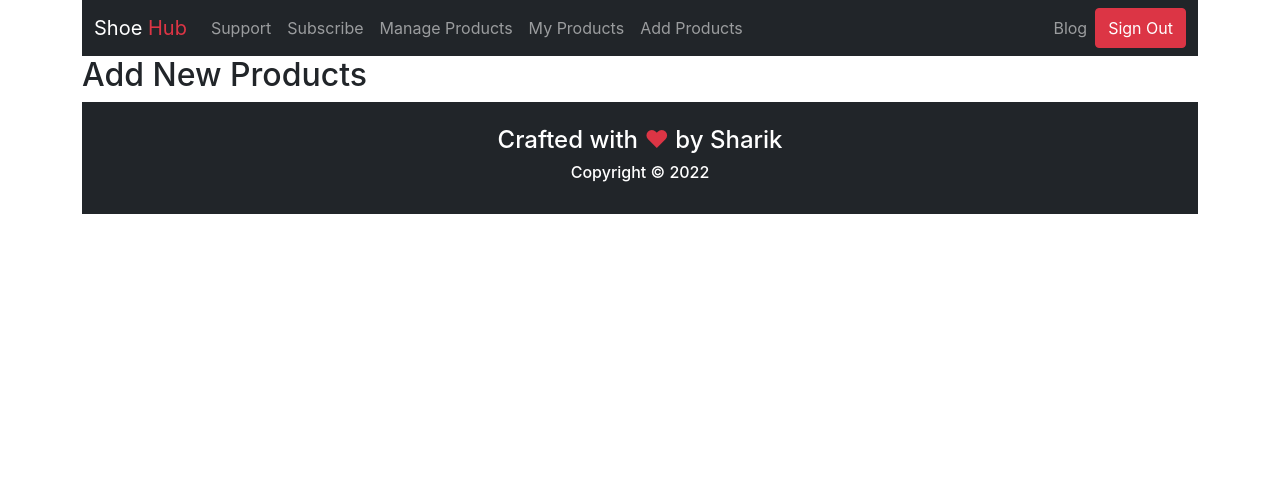
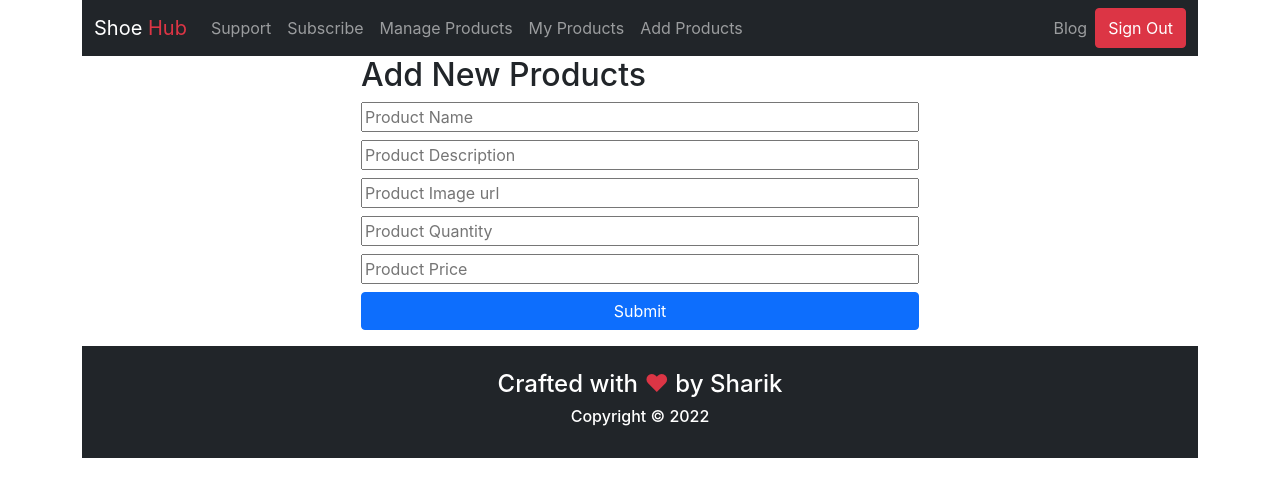
Before and after one commit to Easrib/shoe-hub-client, a React (Create React App) app: page /addproducts in a window 1280 px wide. Shown: the top 496 px of the page. Built offline with nearby package versions, Linux system fonts and the light colour scheme; no server answers; sample sign-in values are in the browser's storage; the HTML template or start-up script is replaced by a standard one.

Commit message:
react hook form added to add item

```diff
--- a/package.json
+++ b/package.json
@@ -12,6 +12,7 @@
     "react-bootstrap": "^2.3.1",
     "react-dom": "^18.1.0",
     "react-firebase-hooks": "^5.0.3",
+    "react-hook-form": "^7.30.0",
     "react-router-dom": "^6.3.0",
     "react-scripts": "5.0.1",
     "react-toastify": "^9.0.1",
--- a/src/App.js
+++ b/src/App.js
@@ -22,9 +22,20 @@
       <Routes>
         <Route path='/' element={<Home></Home>}></Route>
         <Route path='/home' element={<Home></Home>}></Route>
-        <Route path='/manageproducts' element={<ManageProducts></ManageProducts>}></Route>
-        <Route path='/myproducts' element={<MyProducts></MyProducts>}></Route>
-        <Route path='/addproducts' element={<AddProducts></AddProducts>}></Route>
+        <Route path='/manageproducts' element={
+          <RequireAuth>
+            <ManageProducts></ManageProducts>
+          </RequireAuth>
+        }></Route>
+        <Route path='/myproducts' element={
+          <RequireAuth>
+            <MyProducts></MyProducts>
+          </RequireAuth>
+        }></Route>
+        <Route path='/addproducts' element={
+          <RequireAuth>
+            <AddProducts></AddProducts>
+          </RequireAuth>}></Route>
         <Route path='/productdetails/:productId' element={
           <RequireAuth>
             <SingleProduct></SingleProduct>
--- a/src/Pages/Products/AddProducts/AddProducts.js
+++ b/src/Pages/Products/AddProducts/AddProducts.js
@@ -1,9 +1,21 @@
 import React from 'react';
+import { useForm } from "react-hook-form";
 
 const AddProducts = () => {
+
+    const { register, handleSubmit } = useForm();
+    const onSubmit = data => console.log(data);
     return (
-        <div>
+        <div className='w-50 mx-auto'>
             <h2>Add New Products</h2>
+            <form className='d-flex flex-column' onSubmit={handleSubmit(onSubmit)}>
+                <input className='mb-2' placeholder='Product Name'  {...register("name", { required: true, maxLength: 20 })} />
+                <input className='mb-2' placeholder='Product Description' {...register("description")} />
+                <input className='mb-2' placeholder='Product Image url' {...register("image")} />
+                <input className='mb-2' placeholder='Product Quantity' type="number" {...register("quantity")} />
+                <input className='mb-2' placeholder='Product Price' type="number" {...register("price")} />
+                <input className='mb-2 btn btn-primary' placeholder='' type="submit" />
+            </form>
         </div>
     );
 };
```
Also changed, not shown: 2 other files (tests, documents, lock files or other folders).
